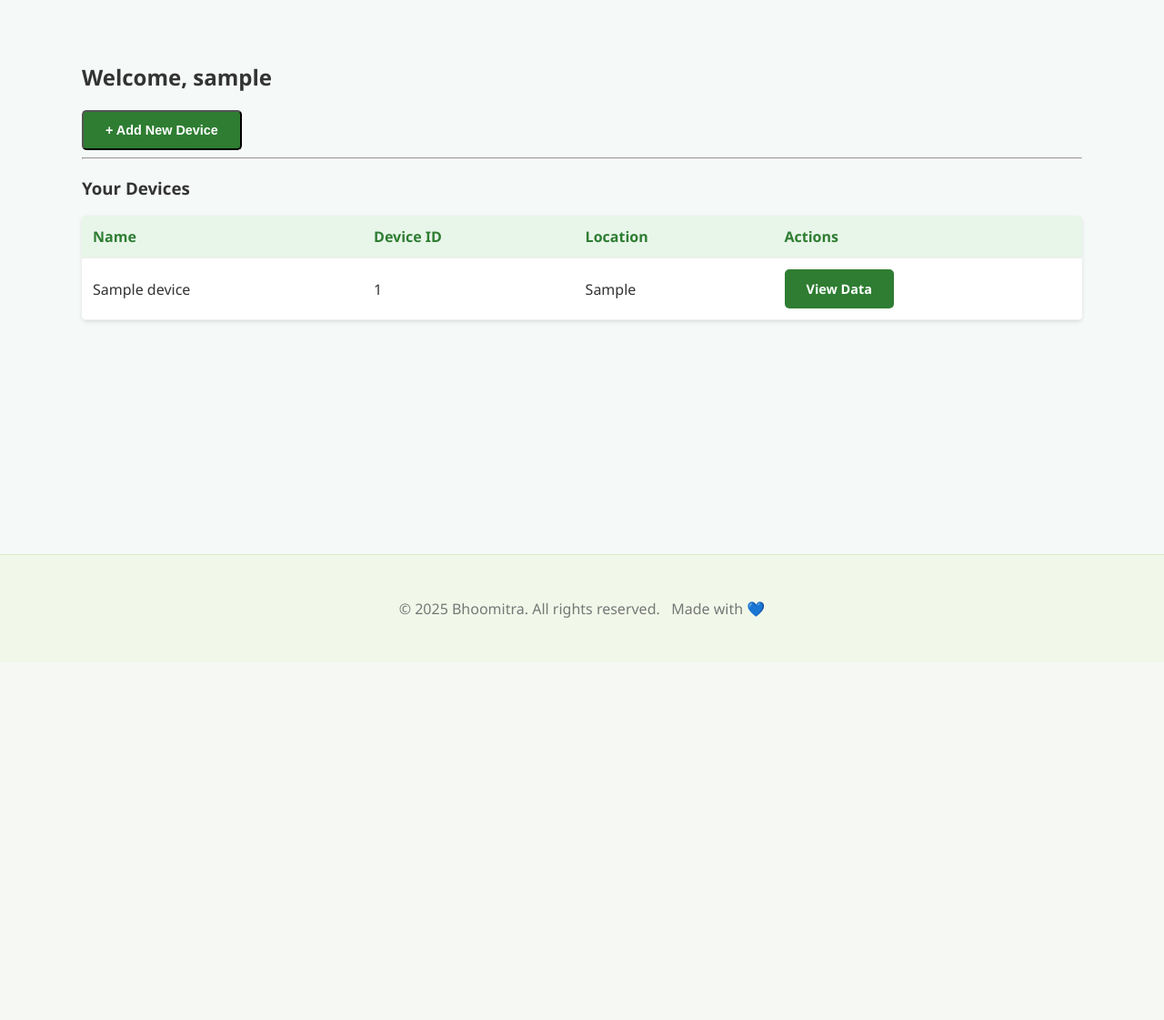
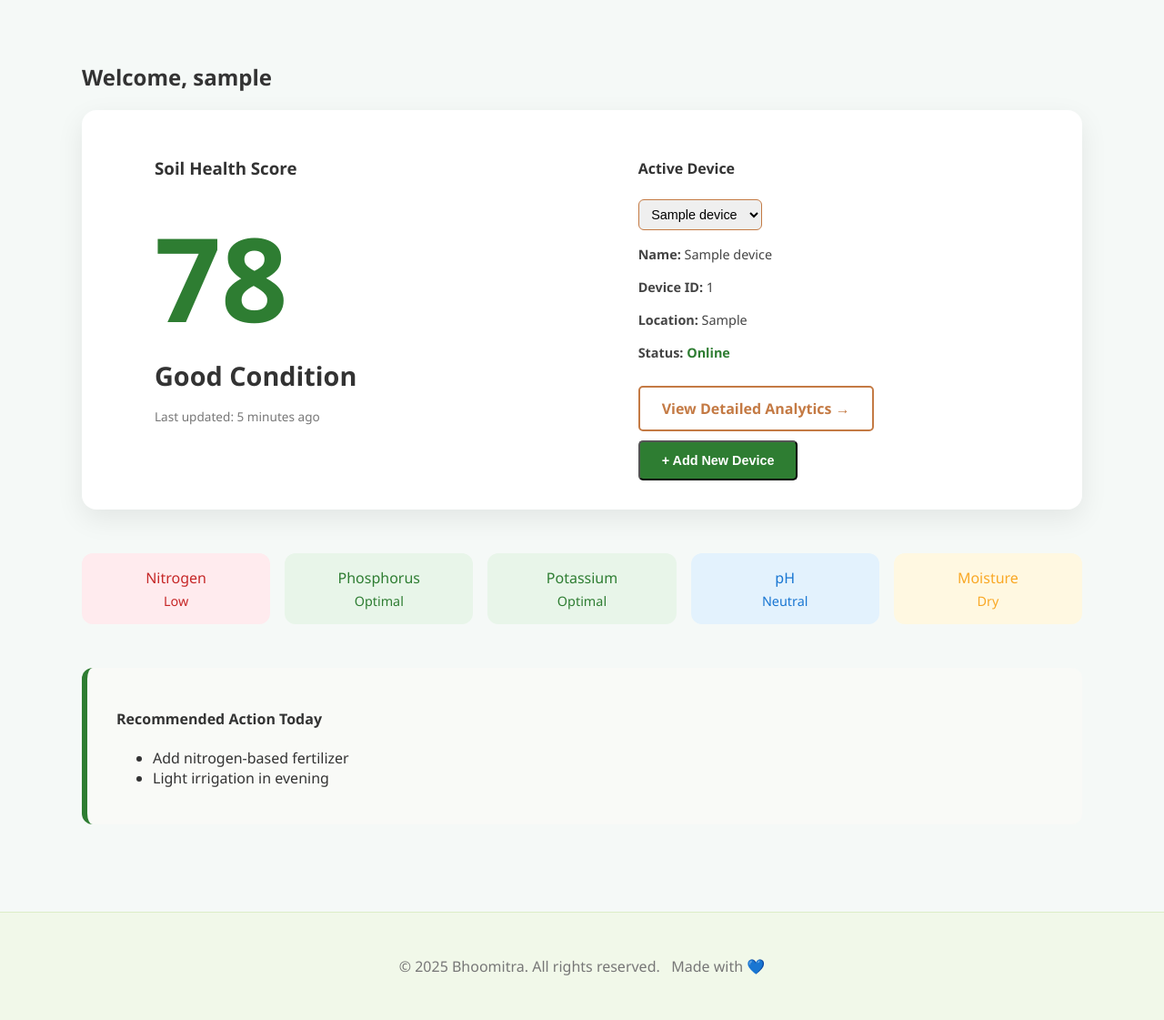
Before and after one commit to Shivansh21git/PBonrail, a Django app: page /dashboard/ in a window 1280 px wide. Shown: the part 72-1193 px from the top of the page at 91% size. Before the commit the page ends 751 px from the top, so only its background shows below. Run offline with Django 5.2, Linux system fonts and the light colour scheme; a user stored in the database is signed in; tables that the repository leaves empty hold one stand-in row (values such as "Sample post").

Commit message:
new-dashboard - v1.0

```diff
--- a/core/static/core/style.css
+++ b/core/static/core/style.css
@@ -739,6 +739,73 @@ path#ZM{
 
 
 
+/* .btn-primary {
+  padding: 0.4rem 1rem;
+  text-decoration: none;
+  background-color: #2e7d32;
+  color: white;
+  border-radius: 4px;
+  font-size: 0.9rem;
+
+} */
+
+/*
+Primary button */
+.btn-primary {
+  background-color: #2e7d32;
+  color: white;
+  padding: 0.75rem 1.5rem;
+  /* min-height: 10px; */
+  /* line-height: 1.2; */
+  border-radius: 5px;
+  text-decoration: none;
+  font-weight: bold;
+  font-size: 0.9rem;
+  /* transition: background 0.3s; */
+  transition: 0.3s ease, transform 0.2s ease;
+  display: inline-block;
+}
+
+.btn-primary:hover {
+  /* background-color: #1b5e20; */
+  /* background-color: #9d2695; */
+  background-color: #c47a44;
+  transform: translateY(-2px);
+}
+
+.btn-google {
+  display: inline-block;
+  padding: 10px 16px;
+  background: #e71a1a;
+  color: #fff;
+  border-radius: 6px;
+  text-decoration: none;
+  font-weight: 500;
+  transition: background-color 0.3s ease, transform 0.2s ease;
+}
+.btn-google:hover {
+  background-color: #c47a44;
+  transform: translateY(-2px);
+}
+
+/*---------------------------------------------libe-button------------------------------------------------------------------------
+#liveToggle {
+  background: #007bff;
+  border: none;
+  padding: 10px 18px;
+  border-radius: 6px;
+  color: #fff;
+  cursor: pointer;
+  margin-bottom: 15px;
+}
+#liveToggle.live {
+  background: #28a745;
+}*/
+
+
+/*=================================================================== Dashboard Page Styles ========================================================================*/
+
+
 /* Input field styling */
 input[type="text"],
 input[type="password"],
@@ -815,72 +882,126 @@ label {
   background-color: #f1f8e9;
 }
 
-/* .btn-primary {
-  padding: 0.4rem 1rem;
-  text-decoration: none;
-  background-color: #2e7d32;
-  color: white;
-  border-radius: 4px;
+
+/*--------------------------------- Dashboard update Styles -------------------------------------*/
+
+.dashboard-section {
+  margin-bottom: 3rem;
+}
+
+.summary-card {
+  display: grid;
+  grid-template-columns: 1.2fr 1fr;
+  gap: 2rem;
+  background: #ffffff;
+  padding: 2rem;
+  border-radius: 16px;
+  box-shadow: 0 10px 30px rgba(0,0,0,0.08);
+}
+.summary-left {
+  display: flex;
+  flex-direction: column;
+  gap: 0.1rem;
+  padding-left: 3rem;
+}
+
+.health-score.good {
+  color: #2e7d32;
+  font-size: 8rem;
+  font-weight: bold;
+}
+
+.health-label {
+  font-weight: 600;
+  font-size: 1.8rem;
+}
+
+.updated-time {
+  font-size: 0.85rem;
+  color: #777;
+
+}
+
+.summary-right {
+  display: flex;
+  flex-direction: column;
+  gap: 0.1rem;
+  padding-right: 2rem;
+}
+.device-selector {
+  padding: 0.45rem 0.6rem;
+  border-radius: 6px;
+  border: 1px solid #c47a44;
   font-size: 0.9rem;
+}
+.device-info {
+  font-size: 0.9rem;
+  color: #444;
+  line-height: 1.5;
+}
 
+.device-online {
+  color: #2e7d32;
+  font-weight: 600;
+}
+.device-offline {
+  color: #c62828;
+  font-weight: 600;
+}
+
+.device-actions {
+  display: flex;
+  gap: 0.6rem;
+  margin-top: 0.6rem;
+  flex-wrap: wrap;
+}
+
+.btn-primary.small {
+  font-size: 0.85rem;
+  padding: 0.45rem 0.8rem;
+}
+
+/*
+.health-score {
+  font-size: 3rem;
+  font-weight: bold;
 } */
 
-/*
-Primary button */
-.btn-primary {
-  background-color: #2e7d32;
-  color: white;
-  padding: 0.75rem 1.5rem;
-  /* min-height: 10px; */
-  /* line-height: 1.2; */
-  border-radius: 5px;
-  text-decoration: none;
-  font-weight: bold;
-  font-size: 0.9rem;
-  /* transition: background 0.3s; */
-  transition: 0.3s ease, transform 0.2s ease;
-  display: inline-block;
+
+.health-status-grid {
+  display: grid;
+  grid-template-columns: repeat(auto-fit, minmax(140px, 1fr));
+  gap: 1rem;
 }
 
-.btn-primary:hover {
-  /* background-color: #1b5e20; */
-  /* background-color: #9d2695; */
-  background-color: #c47a44;
-  transform: translateY(-2px);
+.status-card {
+  padding: 1rem;
+  border-radius: 12px;
+  text-align: center;
+  font-weight: 500;
 }
 
-.btn-google {
-  display: inline-block;
-  padding: 10px 16px;
-  background: #e71a1a;
-  color: #fff;
-  border-radius: 6px;
-  text-decoration: none;
-  font-weight: 500;
-  transition: background-color 0.3s ease, transform 0.2s ease;
-}
-.btn-google:hover {
-  background-color: #c47a44;
-  transform: translateY(-2px);
+.status-card span {
+  display: block;
+  margin-top: 0.3rem;
+  font-size: 0.9rem;
 }
 
-/*---------------------------------------------libe-button------------------------------------------------------------------------
-#liveToggle {
-  background: #007bff;
-  border: none;
-  padding: 10px 18px;
-  border-radius: 6px;
-  color: #fff;
-  cursor: pointer;
-  margin-bottom: 15px;
+.status-card.ok { background: #e8f5e9; color: #2e7d32; }
+.status-card.low { background: #ffebee; color: #c62828; }
+.status-card.warning { background: #fff8e1; color: #f9a825; }
+.status-card.neutral { background: #e3f2fd; color: #1976d2; }
+
+.recommendation-card {
+  background: #f9faf7;
+  border-left: 6px solid #2e7d32;
+  padding: 1.5rem 2rem;
+  border-radius: 12px;
 }
-#liveToggle.live {
-  background: #28a745;
-}*/
 
-
-
-
+.recommendation-card ul {
+  margin-top: 0.8rem;
+}
 
 
 /* ================= RESPONSIVE FIXES ================= */
@@ -988,3 +1109,8 @@ Primary button */
     font-size: 1.4rem;
   }
 }
+@media (max-width: 768px) {
+  .summary-card {
+    grid-template-columns: 1fr;
+  }
+}
--- a/core/templates/core/dashboard.html
+++ b/core/templates/core/dashboard.html
@@ -3,10 +3,61 @@
 {% block title %}Dashboard - Plant Buddy{% endblock %}
 
 {% block content %}
+
+
+
+
+
+
 <div class="container">
   <h2>Welcome, {{ user.username }}</h2>
 
-  {% comment %} <h3>Register a New Krishi Sarthi Device</h3> {% endcomment %}
+
+
+  <section class="dashboard-section">
+    <div class="summary-card">
+
+      <!-- LEFT: SOIL HEALTH -->
+      <div class="summary-left">
+        <h3>Soil Health Score</h3>
+        <div class="health-score good">78</div>
+        <span class="health-label">Good Condition</span>
+        <p class="updated-time">Last updated: 5 minutes ago</p>
+      </div>
+
+      <!-- RIGHT: DEVICE DETAILS -->
+      <div class="summary-right">
+        <h4>Active Device</h4>
+
+        <form method="get">
+          <select name="device" class="device-selector" onchange="this.form.submit()">
+            {% for device in devices %}
+              <option value="{{ device.id }}"
+               {% if active_device and device.id == active_device.id %}selected{% endif %}>
+               {{ device.name }}
+              </option>
+            {% endfor %}
+          </select>
+        </form>
+
+
+        {% if active_device %}
+          <div class="device-info">
+            <p><strong>Name:</strong> {{ active_device.name }}</p>
+            <p><strong>Device ID:</strong> {{ active_device.device_id }}</p>
+            <p><strong>Location:</strong> {{ active_device.location|default:"—" }}</p>
+            <p><strong>Status:</strong> <span class="device-online">Online</span></p>
+          </div>
+        {% else %}
+            <p>No device added yet.</p>
+        {% endif %}
+
+        <!-- Actions -->
+        <div class="device-actions">
+              {% if active_device %}
+                <a href="{% url 'device_data_page' active_device.device_id %}" class="btn-outline small"> View Detailed Analytics → </a>
+              {% endif %}
+
           <button id="toggleDeviceForm" class="btn-primary">+ Add New Device</button>
           <div id="deviceFormContainer" style="display: none; margin-top: 1rem;">
           <form method="post">
@@ -16,33 +67,37 @@
           </form>
           </div>
 
-<hr>
-  <h3>Your Devices</h3>
-  {% if devices %}
-  <table class="device-table">
-    <thead>
-      <tr>
-        <th>Name</th>
-        <th>Device ID</th>
-        <th>Location</th>
-        <th>Actions</th>
-      </tr>
-    </thead>
-    <tbody>
-      {% for device in devices %}
-      <tr>
-        <td>{{ device.name }}</td>
-        <td>{{ device.device_id }}</td>
-        <td>{{ device.location }}</td>
-        <td><a href="{% url 'device_data_page' device.device_id %}" class="btn-primary">View Data</a></td>
-      </tr>
-      {% endfor %}
-    </tbody>
-  </table>
-  {% else %}
-  <p>No devices found. <a href="#" id="showDeviceForm">Add one now</a>.</p>
-  {% endif %}
         </div>
+        </div>
+    </div>
+  </section>
+
+
+  <section class="dashboard-section">
+    <div class="health-status-grid">
+
+      <div class="status-card low">Nitrogen <span>Low</span></div>
+      <div class="status-card ok">Phosphorus <span>Optimal</span></div>
+      <div class="status-card ok">Potassium <span>Optimal</span></div>
+      <div class="status-card neutral">pH <span>Neutral</span></div>
+      <div class="status-card warning">Moisture <span>Dry</span></div>
+
+    </div>
+  </section>
+
+  <section class="dashboard-section">
+    <div class="recommendation-card">
+      <h4>Recommended Action Today</h4>
+      <ul>
+        <li>Add nitrogen-based fertilizer</li>
+        <li>Light irrigation in evening</li>
+      </ul>
+    </div>
+  </section>
+
+
+</div>
+
 
 
 <script>
--- a/core/views.py
+++ b/core/views.py
@@ -50,8 +50,22 @@ def dashboard_view(request):
         form = DeviceForm()
 
     devices = request.user.devices.all()
+
+    active_device = None
+    device_id = request.GET.get('device')
+
+    if device_id:
+        try:
+          active_device = devices.get(id=device_id)
+        except devices.model.DoesNotExist:
+          active_device = None
+
+    if not active_device and devices.exists():
+        active_device = devices.first()
+
     return render(request, 'core/dashboard.html', {
         'devices': devices,
+        'active_device': active_device,
         'form': form
     })
 
```
Also changed, not shown: README.md. Lines whose indentation alone changed are shown as unchanged.
